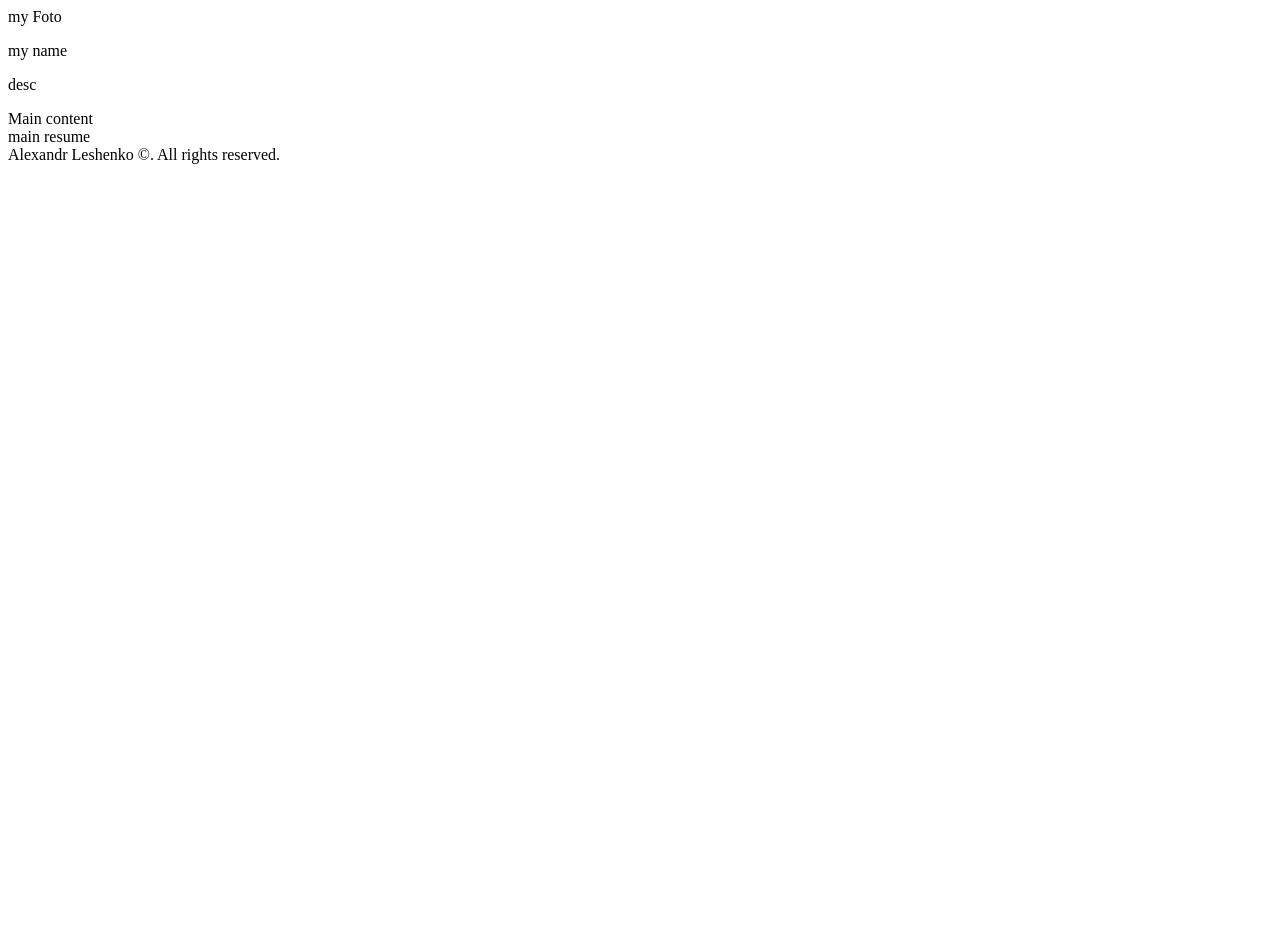
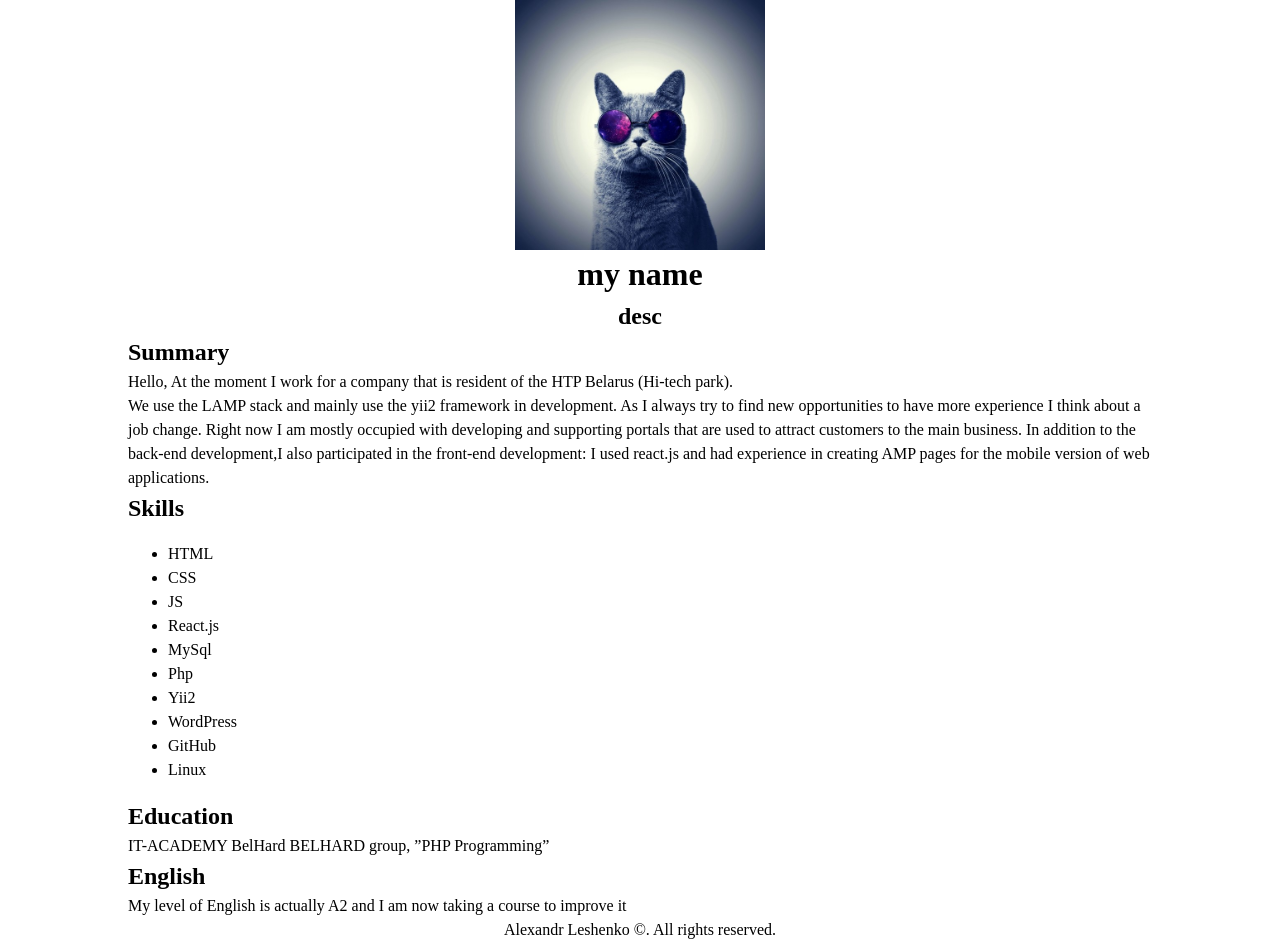
Before and after one commit to AlexandrLeshenko1991/rsschool-cv, a plain HTML site: page index.html in a window 1280 px wide. Before the commit the page ends 800 px from the top, so only its background shows below. Drawn offline with Linux system fonts and the light colour scheme.

Commit message:
add img, add block 'summary' and block 'more info'

```diff
--- a/index.html
+++ b/index.html
@@ -5,25 +5,60 @@
   <meta name="viewport"
         content="width=device-width, user-scalable=no, initial-scale=1.0, maximum-scale=1.0, minimum-scale=1.0">
   <meta http-equiv="X-UA-Compatible" content="ie=edge">
+  <link rel="stylesheet" href="style.css">
   <title>Resume RS School</title>
 </head>
-<body class="container-max">
+<body class="container-max main">
 <header class="container header">
   <div class="block-foto">
-            my Foto
+    <img src="./assets/wPztRMrgYPA.jpg" alt="my photo" width="250">
   </div>
-        <div class="block-">
-            <p>my name</p>
-            <p>desc</p>
+  <div class="text-center">
+    <h1>my name</h1>
+    <h2>desc</h2>
   </div>
 </header>
-    <main class="wrap-main container">
-        Main content
-        <section class="block-main-text">
-            main resume
+<main class="wrap-content container">
+  <section class="block-summary">
+    <h2>Summary</h2>
+    <p>
+      Hello, At the moment I work for a company that is resident of the HTP Belarus (Hi-tech park).</p>
+    <p>We use the LAMP stack
+      and mainly use the yii2 framework in development. As I always try to find new opportunities to have more
+      experience
+      I think about a job change. Right now I am mostly occupied with developing and supporting portals that are used to
+      attract customers to the main business. In addition to the back-end development,I also participated in the
+      front-end
+      development: I used react.js and had experience in creating AMP pages for the mobile version of web applications.
+    </p>
+  </section>
+  <section class="block-more-info">
+    <h2>Skills</h2>
+    <ul>
+      <li>HTML</li>
+      <li>CSS</li>
+      <li>JS</li>
+      <li>React.js</li>
+      <li>MySql</li>
+      <li>Php</li>
+      <li>Yii2</li>
+      <li>WordPress</li>
+      <li>GitHub</li>
+      <li>Linux</li>
+    </ul>
+    <h2>Education</h2>
+    <p>
+      IT-ACADEMY BelHard BELHARD group, ”PHP Programming”
+    </p>
+    <h2>
+      English
+    </h2>
+    <p>
+      My level of English is actually A2 and I am now taking a course to improve it
+    </p>
   </section>
 </main>
-    <footer>
+<footer class="footer">
   <div class="text-center">
     Alexandr Leshenko ©. All rights reserved.
   </div>
--- /dev/null
+++ b/style.css
@@ -0,0 +1,109 @@
+/* Указываем box sizing */
+*,
+*::before,
+*::after {
+  box-sizing: border-box;
+}
+
+/* Убираем внутренние отступы */
+ul[class],
+ol[class] {
+  padding: 0;
+}
+
+/* Убираем внешние отступы */
+body,
+h1,
+h2,
+h3,
+h4,
+p,
+ul[class],
+ol[class],
+li,
+figure,
+figcaption,
+blockquote,
+dl,
+dd {
+  margin: 0;
+}
+
+/* Выставляем основные настройки по-умолчанию для body */
+body {
+  min-height: 100vh;
+  scroll-behavior: smooth;
+  text-rendering: optimizeSpeed;
+  line-height: 1.5;
+}
+
+/* Удаляем стандартную стилизацию для всех ul и il, у которых есть атрибут class*/
+ul[class],
+ol[class] {
+  list-style: none;
+}
+
+/* Элементы a, у которых нет класса, сбрасываем до дефолтных стилей */
+a:not([class]) {
+  text-decoration-skip-ink: auto;
+}
+
+/* Упрощаем работу с изображениями */
+img {
+  max-width: 100%;
+  display: block;
+}
+
+/* Указываем понятную периодичность в потоке данных у article*/
+article > * + * {
+  margin-top: 1em;
+}
+
+/* Наследуем шрифты для инпутов и кнопок */
+input,
+button,
+textarea,
+select {
+  font: inherit;
+}
+
+/* Удаляем все анимации и переходы для людей, которые предпочитай их не использовать */
+@media (prefers-reduced-motion: reduce) {
+  * {
+    animation-duration: 0.01ms !important;
+    animation-iteration-count: 1 !important;
+    transition-duration: 0.01ms !important;
+    scroll-behavior: auto !important;
+  }
+}
+
+body {
+  height: 100%;
+}
+
+.main {
+  display: flex;
+  flex-direction: column;
+  max-width: 1024px;
+  min-height: 100vh;
+  margin: 0 auto;
+}
+
+.header {
+  flex: 0 0 auto;
+}
+
+.wrap-content {
+  flex: 1 0 auto;
+}
+
+.footer {
+  flex: 0 0 auto;
+}
+.block-foto > img{
+  margin: 0 auto;
+}
+
+.text-center{
+  text-align: center;
+}
```
Also changed, not shown: assets/wPztRMrgYPA.jpg (added). Lines whose indentation alone changed are shown as unchanged.
